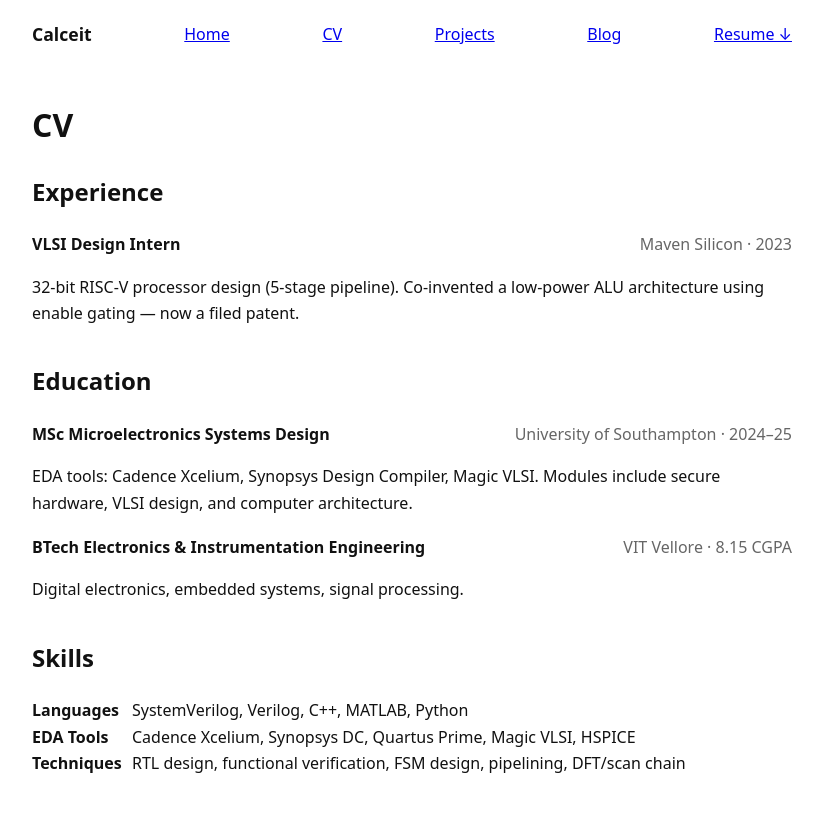
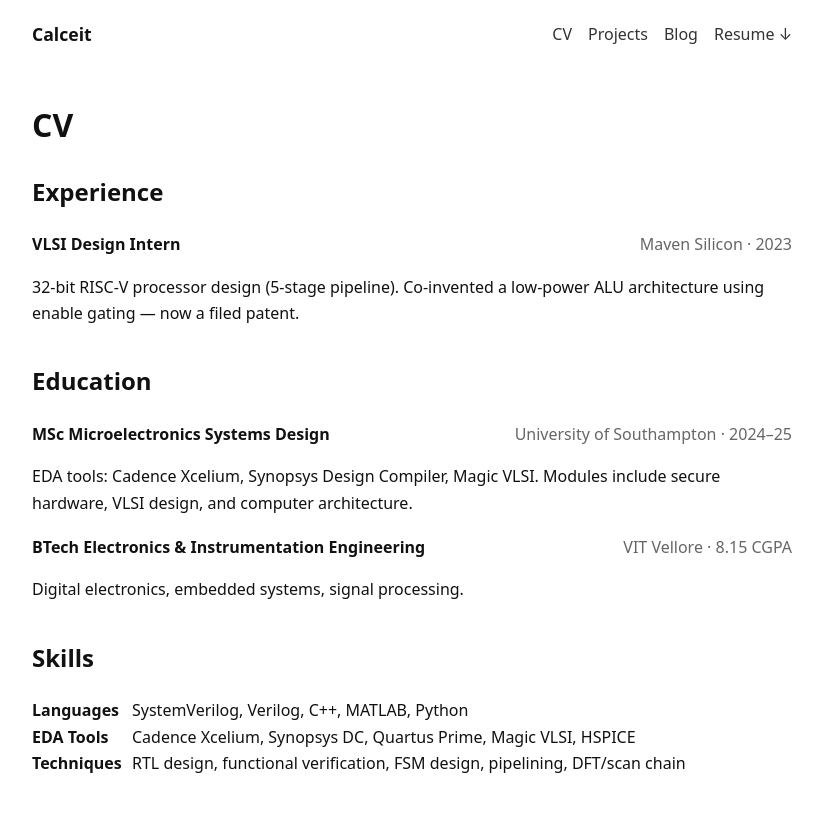
Before and after one commit to calceit/calceit.github.io, a plain HTML site: page cv.html in a window 1280 px wide. Shown: the top 834 px of the page, without its empty margins (228-1051 px from the left). Drawn offline with Linux system fonts and the light colour scheme.

Commit message:
changes to the top bar should be complete here

```diff
--- a/cv.html
+++ b/cv.html
@@ -7,16 +7,16 @@
 <link rel="stylesheet" href="style.css">
 </head>
 <body>
+<nav>
+<a href="index.html" class="nav-name">Calceit</a>
 
-  <nav>
-   <a href="index.html" class="nav-name">Calceit</a>
-    <a href="index.html">Home</a>
+<div class="nav-links">
 <a href="cv.html">CV</a>
 <a href="projects.html">Projects</a>
-<a href="blog.html" class="active">Blog</a>
+<a href="blog.html">Blog</a>
 <a href="Aryan_Sahu_Resume.pdf" target="_blank" class="nav-btn">Resume ↓</a>
-  </nav>
-
+</div>
+</nav>
   <main>
 
     <h1 class="page-title">CV</h1>
```
Also changed, not shown: projects.html (+6 -6 lines).
